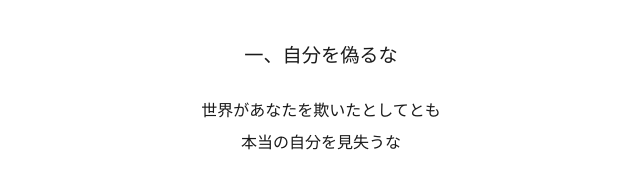
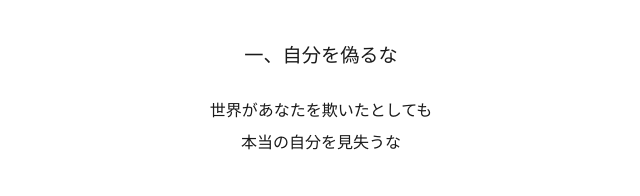
Before and after one commit to tkykmychi/the-guiding-light, a plain HTML site: page index.html in a window 1280 px wide. Shown: the part 1510-1706 px from the top of the page, 319-959 px from the left. Drawn offline with Linux system fonts and the light colour scheme.

Commit message:
Update index.html

```diff
--- a/index.html
+++ b/index.html
@@ -128,7 +128,7 @@
         <ul class="principles">
             <li>
                 <h3>一、自分を偽るな</h3>
-                <p>世界があなたを欺いたとしてとも<br>
+                <p>世界があなたを欺いたとしても<br>
                 本当の自分を見失うな</p>
             </li>
             <li>
```
